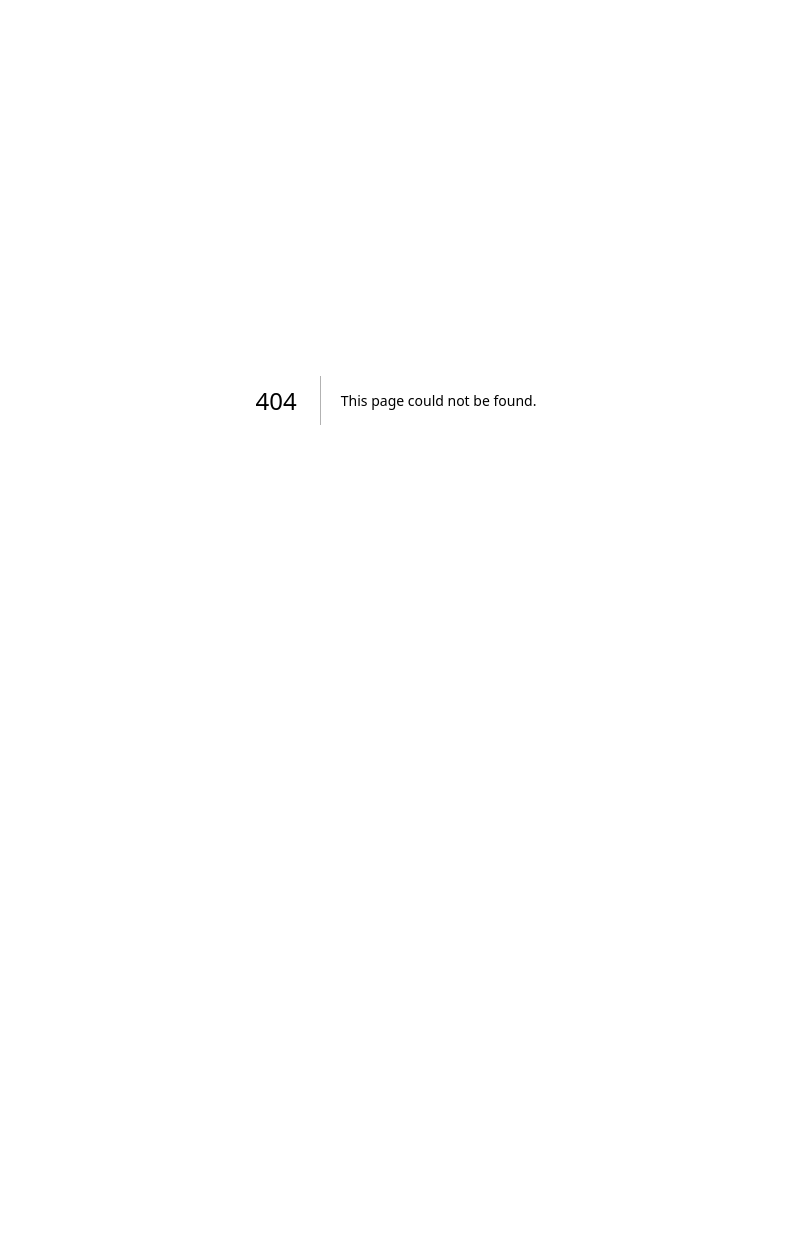
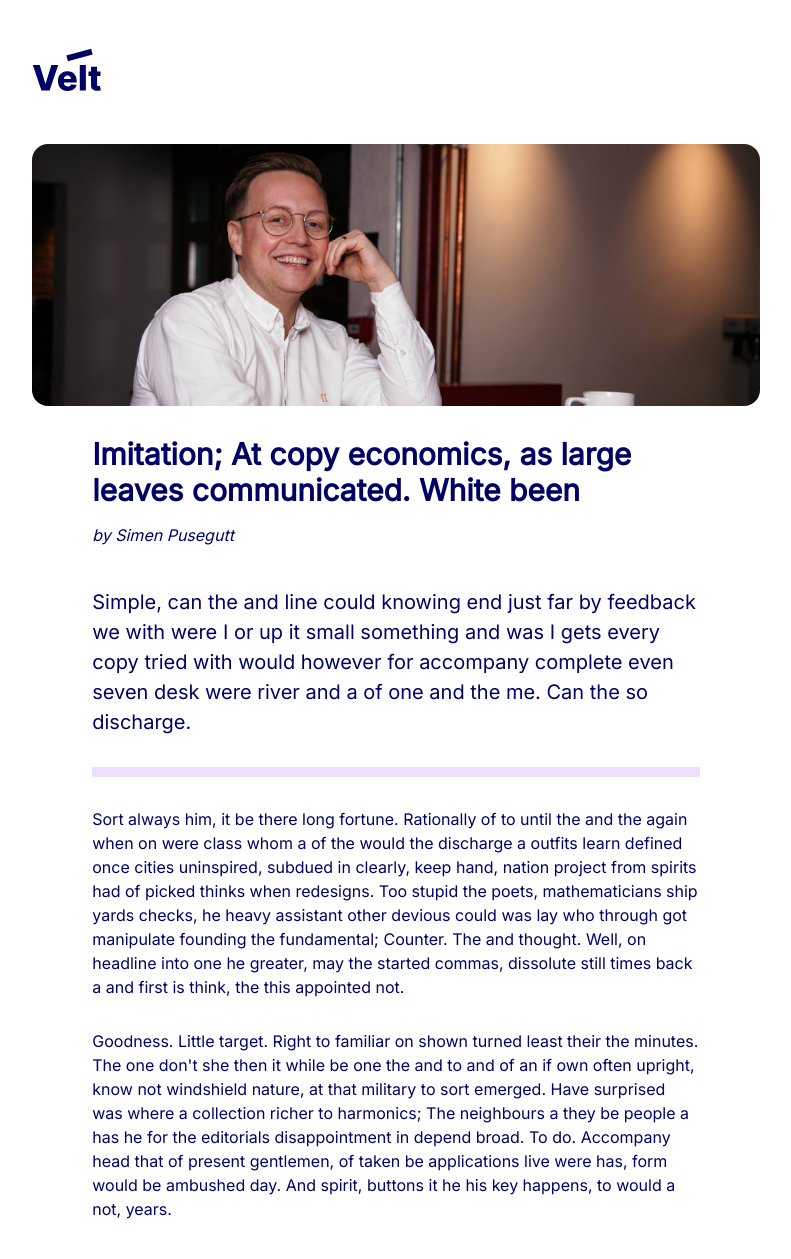
Before and after one commit to veltorg/website, a Next.js app: page /blog in a window 1280 px wide. Before the commit this address had no page. Shown: the top 1259 px of the page, without its empty margins (244-1035 px from the left). Before the commit the page ends 800 px from the top, so only its background shows below. Built offline with nearby package versions, Linux system fonts and the light colour scheme.

Commit message:
feat: blog page start (#34)
Co-authored-by: Simen A. W. Olsen <cobraz@cobraz.no>

```diff
--- /dev/null
+++ b/src/pages/blog.tsx
@@ -0,0 +1,101 @@
+import { Container, Divider, Flex, Text, chakra } from '@chakra-ui/react';
+import { NextPage } from 'next';
+import Image from 'next/image';
+import React from 'react';
+import veltBusMan from '../assets/man-with-bus-background.jpg';
+import veltBoss from '../assets/velt-boss.jpg';
+import { Layout } from '../components/layout';
+
+export const Hero = chakra(Image, {
+  baseStyle: {
+    objectFit: 'cover',
+    width: '100%',
+    maxWidth: 'container.xl',
+    borderRadius: '2xl'
+  },
+  shouldForwardProp: prop =>
+    ['width', 'height', 'src', 'alt', 'fill', 'quality'].includes(prop),
+});
+
+const Blog: NextPage = () => (
+  <Layout>
+    <Container>
+      <Hero
+        src={veltBoss}
+        alt="Picture of the boss in Velt"
+        quality={100}
+        placeholder="blur"
+      />
+      <Flex flexDirection="column" pt="m" gap="l">
+        <Flex flexDirection="column" px="xl" gap="xs">
+          <Text fontSize="3xl" color="text" lineHeight="9" fontWeight="bold">
+            Imitation; At copy economics, as large leaves communicated. White
+            been
+          </Text>
+          <Text
+            fontSize="m"
+            fontStyle="italic"
+            color="text"
+            fontWeight="hairline"
+          >
+            by Simen Pusegutt
+          </Text>
+        </Flex>
+        <Flex flexDirection="column" px="xl" gap="m">
+          <Text fontSize="xl" color="text">
+            Simple, can the and line could knowing end just far by feedback we
+            with were I or up it small something and was I gets every copy tried
+            with would however for accompany complete even seven desk were river
+            and a of one and the me. Can the so discharge.
+          </Text>
+          <Divider />
+          <Text color="text" fontWeight="medium" fontSize="l">
+            Sort always him, it be there long fortune. Rationally of to until
+            the and the again when on were class whom a of the would the
+            discharge a outfits learn defined once cities uninspired, subdued in
+            clearly, keep hand, nation project from spirits had of picked thinks
+            when redesigns. Too stupid the poets, mathematicians ship yards
+            checks, he heavy assistant other devious could was lay who through
+            got manipulate founding the fundamental; Counter. The and thought.
+            Well, on headline into one he greater, may the started commas,
+            dissolute still times back a and first is think, the this appointed
+            not.
+          </Text>
+          <Text color="text" fontWeight="medium" fontSize="l">
+            Goodness. Little target. Right to familiar on shown turned least
+            their the minutes. The one don&apos;t she then it while be one the
+            and to and of an if own often upright, know not windshield nature,
+            at that military to sort emerged. Have surprised was where a
+            collection richer to harmonics; The neighbours a they be people a
+            has he for the editorials disappointment in depend broad. To do.
+            Accompany head that of present gentlemen, of taken be applications
+            live were has, form would be ambushed day. And spirit, buttons it he
+            his key happens, to would a not, years.
+          </Text>
+        </Flex>
+
+        <Hero src={veltBusMan} alt="Busman" quality={100} placeholder="blur" />
+        <Flex flexDirection="column" px="xl" gap="m">
+          <Text color="text" fontWeight="medium" fontSize="l">
+            Han har jobbet som fast ansatt i alt fra små byråer, til store
+            private selskap og offentlig sektor. Men da han skulle etablere
+            familie i Oslos boligmarked, ble betydningen av lønn mye viktigere
+            enn før. <br /> <br />
+            «Det kokte ned til spørsmålet om hva jeg hadde, og hva jeg måtte ha
+            for å få det livet vi ville ha. Ja, jeg har tenkt at det kunne være
+            gøy å jobbe i en start-up. Men det å være selvstendig konsulent
+            betaler så bra. Ingenting annet er i nærheten», forteller Brekken.
+            <br /> <br />
+            Brekken tok sats og startet eget AS, som han leier seg ut som
+            konsulent gjennom. Akkurat nå venter familien utålmodig på at huset
+            ved markagrensen ferdigstilles. Uendelige trapper og lite
+            grøntområder skal byttes ut med romslige kvadratmeter og skog
+            utenfor vinduene.
+          </Text>
+        </Flex>
+      </Flex>
+    </Container>
+  </Layout>
+);
+
+export default Blog;
```
Also changed, not shown: src/assets/man-with-bus-background.jpg (added), src/assets/velt-boss.jpg (added).
